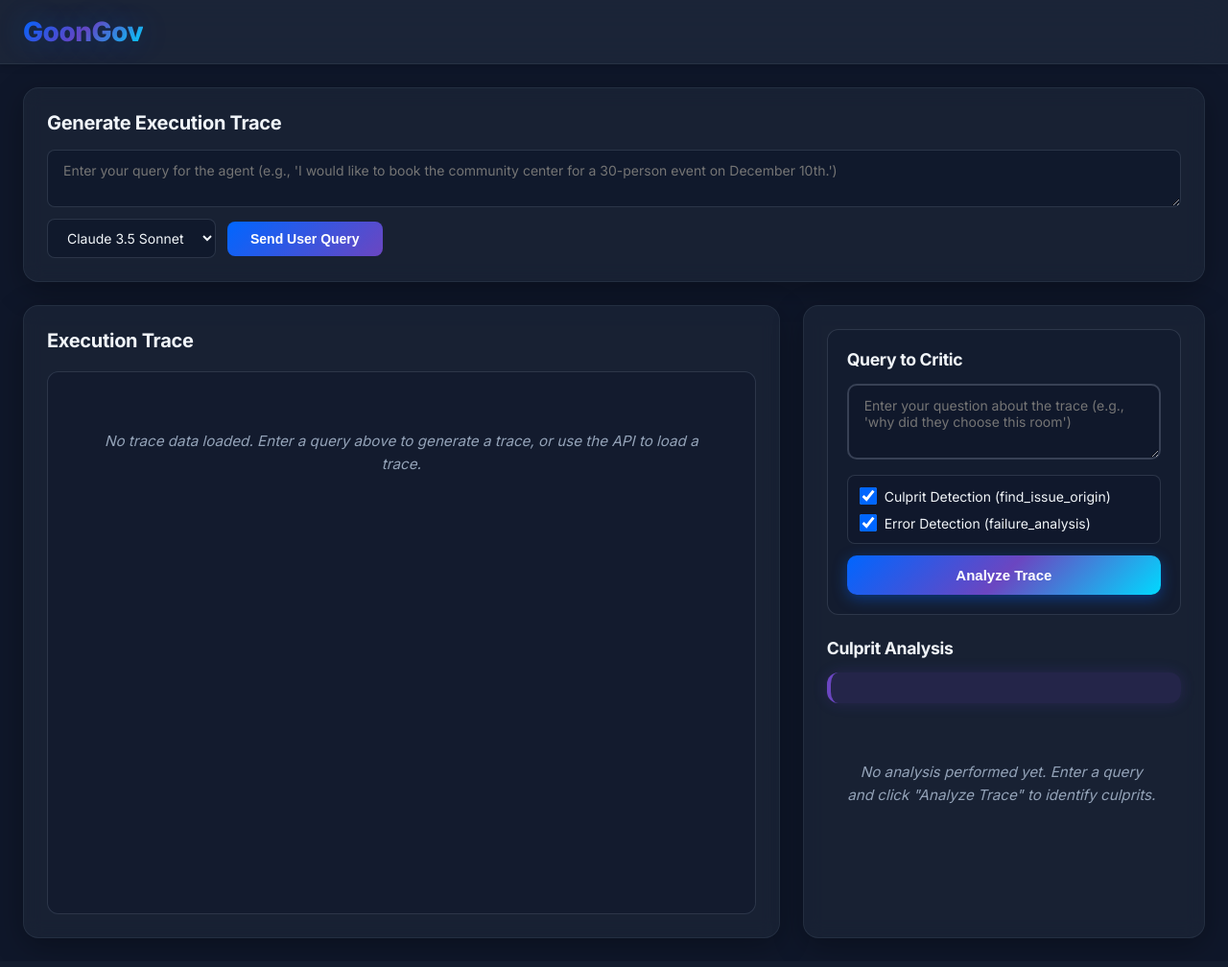
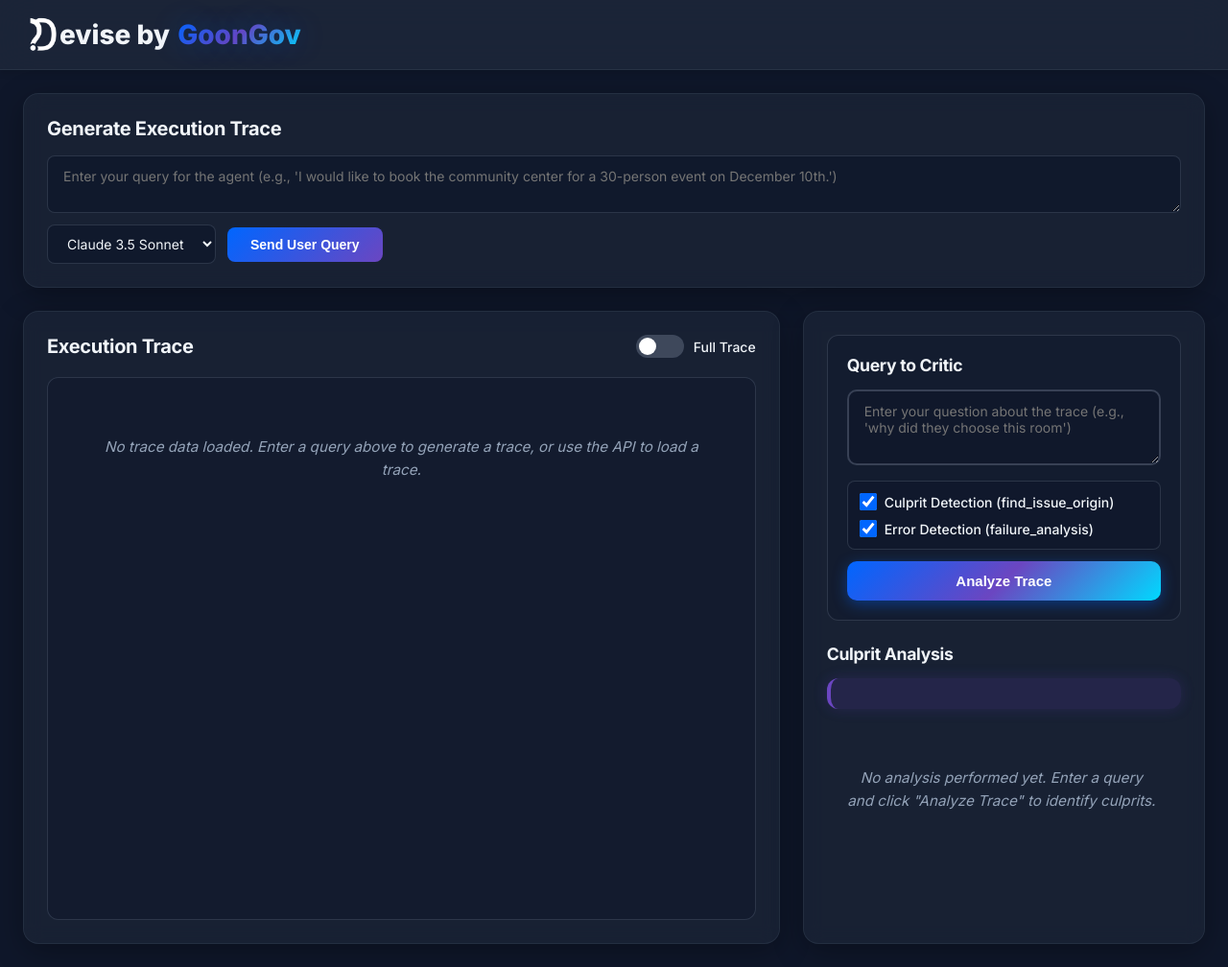
Before and after one commit to dennisushi/goongov, a Flask app: page / in a window 1280 px wide. Shown: the whole page at 96% size. Before the commit the page ends 981 px from the top, so only its background shows below. Run offline with Flask 3, Linux system fonts and the light colour scheme.

Commit message:
add new frontend details

```diff
--- a/frontend/static/app.js
+++ b/frontend/static/app.js
@@ -2,6 +2,7 @@
 let currentTraceData = null;
 let culpritData = null;
 let originalUserQuery = null;  // Store the original query that generated the trace
+let traceViewMode = 'full'; // 'full' or 'user-gui'
 
 // Backend API URL - can be overridden by setting window.API_BASE_URL
 // If running frontend separately, set this to 'http://localhost:5000'
@@ -540,6 +541,73 @@ function highlightNode(nodeId) {
 }
 
 /**
+ * Filter messages for User GUI view (only Human messages and final output)
+ */
+function filterMessagesForUserGUI(messages) {
+    if (!messages || messages.length === 0) return [];
+
+    const filtered = [];
+    let lastAIMessage = null;
+
+    // First pass: collect all Human messages and find the last AI message
+    for (let i = 0; i < messages.length; i++) {
+        const msg = messages[i];
+        let msgType = '';
+
+        if (typeof msg === 'object' && msg !== null) {
+            if (msg.type || msg.lc_id || msg.lc_kwargs) {
+                let typeStr = msg.type || '';
+                if (!typeStr && msg.lc_kwargs && msg.lc_kwargs.content_type) {
+                    typeStr = msg.lc_kwargs.content_type;
+                }
+                typeStr = typeStr.toLowerCase().replace(/message$/, '').replace(/^lc_/, '');
+                msgType = typeStr || 'unknown';
+            } else {
+                msgType = (msg.constructor?.name || 'Unknown').replace('Message', '').toLowerCase();
+            }
+        }
+
+        // Keep Human messages
+        if (msgType === 'human') {
+            filtered.push(msg);
+        }
+
+        // Track the last AI message (we'll use the very last one)
+        if (msgType === 'ai') {
+            lastAIMessage = msg;
+        }
+    }
+
+    // Add the final AI message if found (this is the final output)
+    if (lastAIMessage) {
+        filtered.push(lastAIMessage);
+    }
+
+    return filtered;
+}
+
+/**
+ * Toggle between full trace and user GUI view
+ */
+function toggleTraceView() {
+    const toggle = document.getElementById('trace-view-toggle');
+    const label = document.getElementById('trace-view-label');
+
+    if (toggle.checked) {
+        traceViewMode = 'user-gui';
+        label.textContent = 'User GUI';
+    } else {
+        traceViewMode = 'full';
+        label.textContent = 'Full Trace';
+    }
+
+    // Re-render the graph with the new view mode
+    if (currentTraceData) {
+        initializeGraph(currentTraceData);
+    }
+}
+
+/**
  * Initialize chat-style timeline visualization from trace data
  */
 function initializeGraph(traceData) {
@@ -551,7 +619,12 @@ function initializeGraph(traceData) {
     loadingDiv.style.display = 'block';
 
     // Extract messages from trace
-    const messages = traceData.messages || [];
+    let messages = traceData.messages || [];
+
+    // Filter messages if in User GUI mode
+    if (traceViewMode === 'user-gui') {
+        messages = filterMessagesForUserGUI(messages);
+    }
 
     // Clear container
     container.innerHTML = '';
@@ -833,5 +906,9 @@ function escapeHtml(text) {
 window.traceAnalysis = {
     loadTraceData: loadTraceData,
     analyzeTrace: analyzeTrace,
-    generateTrace: generateTrace
+    generateTrace: generateTrace,
+    toggleTraceView: toggleTraceView
 };
+
+// Also expose toggleTraceView globally for inline onclick handlers
+window.toggleTraceView = toggleTraceView;
--- a/frontend/static/style.css
+++ b/frontend/static/style.css
@@ -32,17 +32,36 @@ body {
 .logo {
     display: flex;
     align-items: center;
+    gap: 6px; /* Reduced gap between logo and text */
+}
+
+.logo-image {
+    height: 40px;
+    margin-right: -8px;
+    width: auto;
+    object-fit: contain;
 }
 
 .logo-text {
     font-size: 1.75em;
     font-weight: 800;
+    /* letter-spacing: -0.5px; */
+    display: flex;
+    align-items: center;
+    gap: 4px; /* Space between "by" and "GoonGov" */
+}
+
+.logo-prefix {
+    color: #F1F5F9; /* White text */
+}
+
+.logo-name {
     background: linear-gradient(135deg, #0066FF 0%, #6B46C1 50%, #00D9FF 100%);
     -webkit-background-clip: text;
     -webkit-text-fill-color: transparent;
     background-clip: text;
-    letter-spacing: -0.5px;
     text-shadow: 0 0 30px rgba(0, 102, 255, 0.3);
+    margin-left: 4px; /* Additional space before GoonGov */
 }
 
 .container {
@@ -164,12 +183,82 @@ body {
     min-width: 0;
 }
 
-.graph-panel h2 {
+.graph-header {
+    display: flex;
+    justify-content: space-between;
+    align-items: center;
     margin-bottom: 20px;
+}
+
+.graph-panel h2,
+.graph-panel h3 {
+    margin: 0;
     color: #F1F5F9;
     font-size: 1.25em;
     font-weight: 700;
     letter-spacing: -0.3px;
+}
+
+.trace-view-toggle {
+    display: flex;
+    align-items: center;
+    gap: 10px;
+}
+
+.toggle-label {
+    color: #CBD5E1;
+    font-size: 0.9em;
+    font-weight: 500;
+    user-select: none;
+}
+
+.toggle-switch {
+    position: relative;
+    display: inline-block;
+    width: 50px;
+    height: 24px;
+}
+
+.toggle-switch input {
+    opacity: 0;
+    width: 0;
+    height: 0;
+}
+
+.toggle-slider {
+    position: absolute;
+    cursor: pointer;
+    top: 0;
+    left: 0;
+    right: 0;
+    bottom: 0;
+    background-color: rgba(148, 163, 184, 0.3);
+    transition: 0.3s;
+    border-radius: 24px;
+}
+
+.toggle-slider:before {
+    position: absolute;
+    content: "";
+    height: 18px;
+    width: 18px;
+    left: 3px;
+    bottom: 3px;
+    background-color: white;
+    transition: 0.3s;
+    border-radius: 50%;
+}
+
+.toggle-switch input:checked + .toggle-slider {
+    background: linear-gradient(135deg, #0066FF 0%, #6B46C1 50%, #00D9FF 100%);
+}
+
+.toggle-switch input:checked + .toggle-slider:before {
+    transform: translateX(26px);
+}
+
+.toggle-switch input:focus + .toggle-slider {
+    box-shadow: 0 0 1px rgba(0, 102, 255, 0.5);
 }
 
 .query-section h2,
--- a/frontend/templates/index.html
+++ b/frontend/templates/index.html
@@ -13,7 +13,11 @@
     <div class="app-wrapper">
         <header class="top-header">
             <div class="logo">
-                <span class="logo-text">GoonGov</span>
+                <img src="{{ url_for('static', filename='images/image_1.webp') }}" alt="Logo" class="logo-image">
+                <span class="logo-text">
+                    <span class="logo-prefix">evise by</span>
+                    <span class="logo-name">GoonGov</span>
+                </span>
             </div>
         </header>
 
@@ -44,7 +48,16 @@
             <div class="main-content">
             <!-- Left Panel: Graph Visualization -->
             <div class="graph-panel">
-                <h2>Execution Trace</h2>
+                <div class="graph-header">
+                    <h2>Execution Trace</h2>
+                    <div class="trace-view-toggle">
+                        <label class="toggle-switch">
+                            <input type="checkbox" id="trace-view-toggle" onchange="toggleTraceView()">
+                            <span class="toggle-slider"></span>
+                        </label>
+                        <span class="toggle-label" id="trace-view-label">Full Trace</span>
+                    </div>
+                </div>
                 <div id="graph-container"></div>
                 <div id="graph-loading" class="loading" style="display: none;">
                     Generating trace...
```
Also changed, not shown: frontend/index_standalone.html (+15 -2 lines), frontend/images/image_1.webp (added), frontend/static/images/image_1.webp (added), 1 other file.
